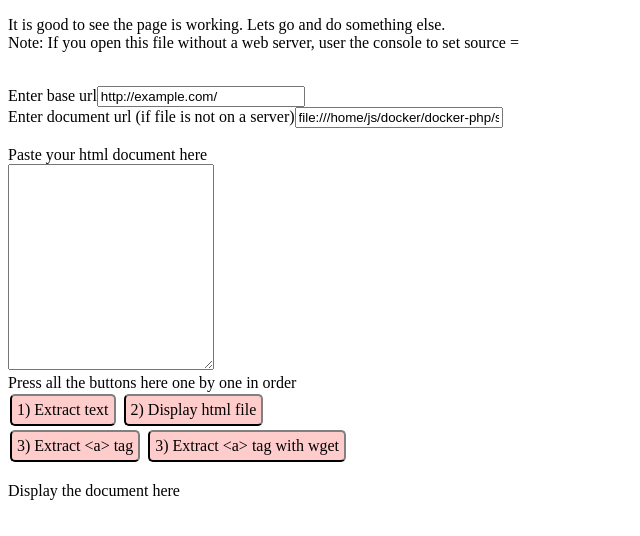
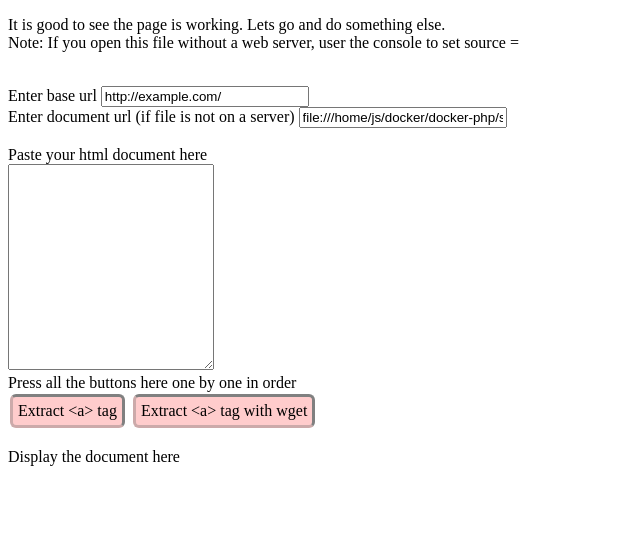
Before and after one commit to lvsl123/my-pc, a plain HTML site: page get-link/src/index.html in a window 1280 px wide. Shown: the whole page, without its empty margins (0-640 px from the left). Drawn offline with Linux system fonts and the light colour scheme.

Commit message:
Same as above

```diff
--- a/get-link/src/index.html
+++ b/get-link/src/index.html
@@ -14,12 +14,12 @@
 			font-size: 100%;
 			background-color:#ffcccc;
 
-			border-left: 2px solid black;
-			border-top:2px solid gray;
-			border-right:2px solid gray;
-			border-bottom:2px solid black;
+			border-left: 3px solid #ccaaaa;
+			border-top: 3px solid gray;
+			border-right: 3px solid gray;
+			border-bottom: 3px solid #ccaaaa;
 
-			border-radius: 5px;
+			border-radius: 6px;
 
 			margin: 2px;
 			padding: 5px;
@@ -30,7 +30,7 @@
 			cursor:pointer;
 		}
 		button:active {
-			background-color:black
+			background-color:white;
 		}
 
 
@@ -39,15 +39,17 @@
 <p> It is good to see the page is working. Lets go and do something else.<br>
 Note: If you open this file without a web server, user the console to set <font style="monospace">source = </font> </p><br>
 <div>
-	<label>Enter base url</label><input type="text" style="width:200px" id="baseUrlTextBox" value="http://example.com/"><br>
+	<label>Enter base url </label><input type="text" style="width:200px" id="baseUrlTextBox" value="http://example.com/"><br>
 
-	<label>Enter document url (if file is not on a server)</label><input type="text" style="width:200px" id="baseDocumentUrlTextBox" value="file:///home/js/docker/docker-php/src/"><br><br>
+	<label>Enter document url (if file is not on a server) </label><input type="text" style="width:200px" id="baseDocumentUrlTextBox" value="file:///home/js/docker/docker-php/src/"><br><br>
 
 	<label>Paste your html document here</label><br>
 	<textarea id="htmlContent" style="width:200px;height:200px"></textarea><br>
 
 	<label>Press all the buttons here one by one in order</label><br>
-	<button onclick="extractTag()">1) Extract text</button> <button onclick="displayHtmlFile()">2) Display html file</button> <br><button onclick="extractTextFromHtml()">3) Extract &lt;a&gt; tag</button>  <button onclick="extractTextFromHtml(1)">3) Extract &lt;a&gt; tag with wget</button>
+
+	<button onclick="extractTag();wait();displayHtmlFile();extractTextFromHtml()">Extract &lt;a&gt; tag</button>
+	<button onclick="extractTag();wait();displayHtmlFile();extractTextFromHtml(1)">Extract &lt;a&gt; tag with wget</button>
 </div>
 
 
@@ -66,6 +68,10 @@ let baseDocumentUrl;
 function extractTag() {
 	let temp = document.getElementById('htmlContent').value;
 	source = temp;
+}
+async function wait() {
+	await new Promise(resolve => setTimeout(resolve, 1000));
+
 }
 function displayHtmlFile() {
 	document.getElementById('displayAllHtmlHere').innerHTML = source;
@@ -109,6 +115,8 @@ function extractTextFromHtml(wgetTrue = 0) 	{
 	// --- For display all <a> tags ---
 	let display = [];
 
+	// There are 2 versions of toString
+	// the function to use depends on which button the user pressed
 	let displayToStringNormal = function() {
 		let array = [];
 		for (let text of this) {
@@ -124,7 +132,7 @@ function extractTextFromHtml(wgetTrue = 0) 	{
 		}
 		return array.join(" ");
 	}
-
+	// the function to use depends on which button the user pressed
 	display.toString = wgetTrue ? displayToStringWget : displayToStringNormal;
 
 
```
